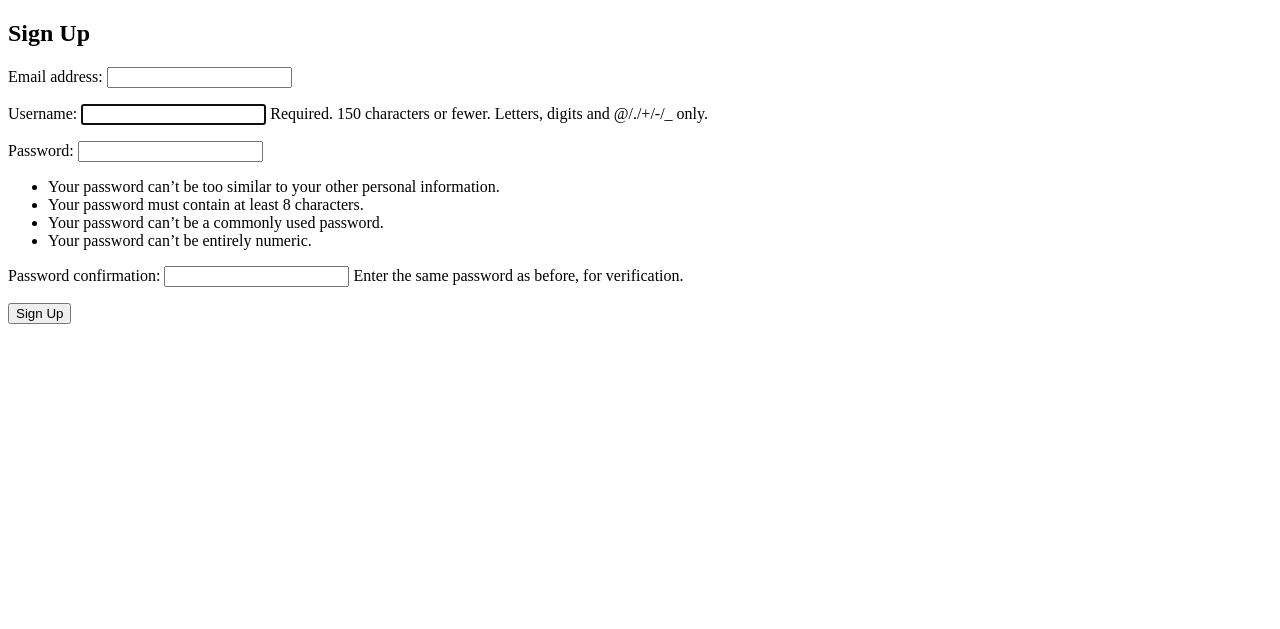
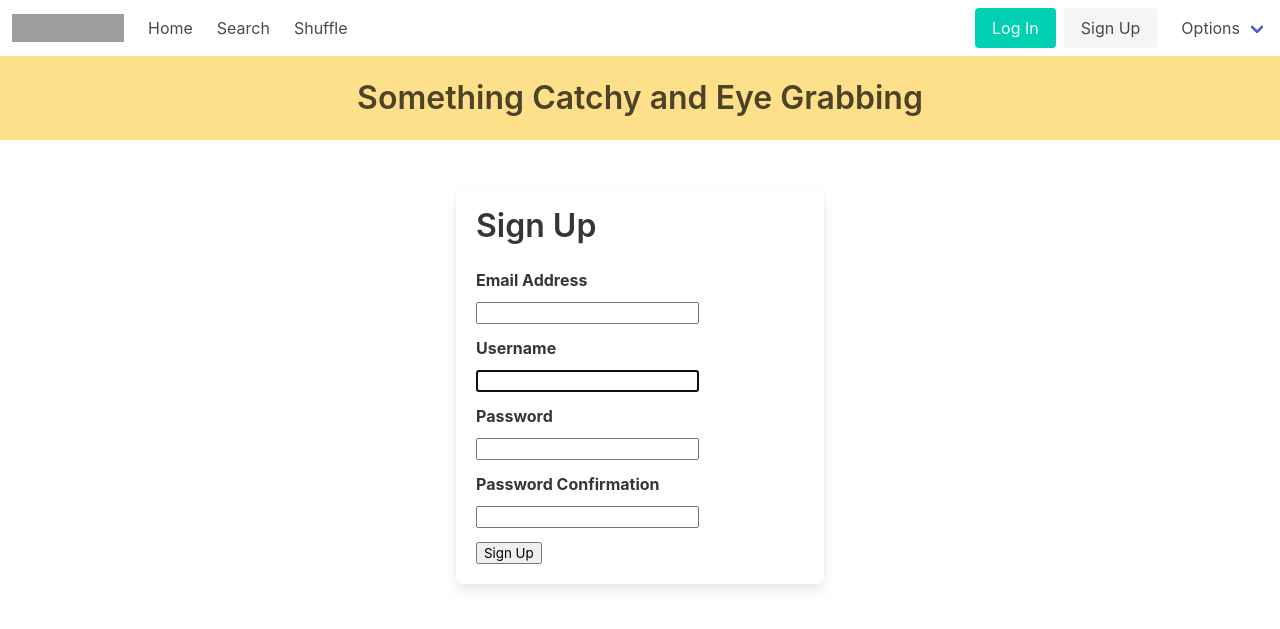
Before and after one commit to Lazaraaus/django-bookstore, a Django app: page /accounts/signup/ in a window 1280 px wide. Shown: the top 629 px of the page. Run offline with Django 3.2, Linux system fonts and the light colour scheme; grey boxes are pictures that could not be loaded.

Commit message:
Updated settings for staticfiles, Added Bulma stylings to user-auth flow, and About page + tests

```diff
--- a/pages/urls.py
+++ b/pages/urls.py
@@ -2,8 +2,9 @@
 
 # IMPORTS
 from django.urls import path
-from .views import HomePageView
+from .views import HomePageView, AboutPageView
 
 urlpatterns = [
     path('', HomePageView.as_view(), name='home'),
+    path('about/', AboutPageView.as_view(), name='about'),
 ]
--- a/pages/views.py
+++ b/pages/views.py
@@ -6,4 +6,7 @@ from django.views.generic import TemplateView
 class HomePageView(TemplateView):
     template_name = 'home.html'
 
+class AboutPageView(TemplateView):
+    template_name ='about.html'
+
 # Create your views here.
--- a/templates/_base.html
+++ b/templates/_base.html
@@ -1,16 +1,137 @@
 <!-- templates/_base.html -->
-<!Doctype html>
-<html>
-	<head>
-		<meta charset="utf-8">
-		<title>{% block title %} Django Bookstore {% endblock title %}</title>
-	</head>
+{% load static %}
+<!DOCTYPE html>
+<html lang="en">
+<head>
+	<meta charset="UTF-8">
+	<meta http-equiv="X-UA-Compatible" content="IE=edge">
+	<meta name="viewport" content="width=device-width, initial-scale=1.0">
+	<title>{% block title %} Django Bookstore {% endblock title %}</title>
+	<!-- CSS -->
+	<link rel="stylesheet" href="https://use.fontawesome.com/releases/v5.15.2/css/all.css" integrity="sha384-vSIIfh2YWi9wW0r9iZe7RJPrKwp6bG+s9QZMoITbCckVJqGCCRhc+ccxNcdpHuYu" crossorigin="anonymous">
+	<link rel="stylesheet" href="https://cdn.jsdelivr.net/npm/bulma@0.9.1/css/bulma.min.css">
+</head>
+<body>
+{% block nav %}
+{% if user.is_authenticated %}
+	<nav class="navbar" id="auth-nav" role="navigation" aria-label="main navigation">
+		<div class="navbar-brand">
+			<a href="#" class="navbar-item">
+				<img src="https://bulma.io/images/bulma-logo.png" width="112" height="28">
+			</a>
+			<a role="button" class="navbar-burger" aria-label="menu" aria-expandable="false" data-target="navbarBasicExample">
+				<span aria-hidden="true"></span>
+				<span aria-hidden="true"></span>
+				<span aria-hidden="true"></span>
+			</a>
+		</div>
+		<div class="navbar-menu" id="navbarBasicExample">
+			<div class="navbar-start">
+				<a href="{% url 'home' %}" class="navbar-item">
+					Home
+				</a>
+				<a href="#" class="navbar-item">
+					Search
+				</a>
+				<a href="#" class="navbar-item">
+					Lists
+				</a>
+				<a href="#" class="navbar-item">
+					Reccomended
+				</a>
+				<a href="#" class="navbar-item">
+					Shuffle
+				</a>
+			</div>
+		</div>
 
-	<body>
-		<div class="container">
-			{% block content %}
-			{% endblock content %}
+		<div class="navbar-end">
+			<div class="navbar-item">
+				<a href="{% url 'logout' %}" class="button is-primary">
+					Log Out
+				</a>
+			</div>
+			<div class="navbar-item has-dropdown is-hoverable">
+				<a class="navbar-link">
+					Options
+				</a>
+				<div class="navbar-dropdown">
+					<a href="{% url 'about' %}" class="navbar-item">
+						About
+					</a>
+					<a href="" class="navbar-item">
+						Contact
+					</a>
+					<hr class="navbar-divider">
+					<a href="" class="navbar-item">
+						Report an Issue
+					</a>
+				</div>
+			</div>
 		</div>
-	</body>
+	</nav>
+{% else %}
+	<nav class="navbar" id="nav" role="navigation" aria-label="main navigation">
+		<div class="navbar-brand">
+			<a href="#" class="navbar-item">
+				<img src="https://bulma.io/images/bulma-logo.png" width="112" height="28">
+			</a>
+			<a role="button" class="navbar-burger" aria-label="menu" aria-expandable="false" data-target="navbarBasicExample">
+				<span aria-hidden="true"></span>
+				<span aria-hidden="true"></span>
+				<span aria-hidden="true"></span>
+			</a>
+		</div>
+		<div class="navbar-menu" id="navbarBasicExample">
+			<div class="navbar-start">
+				<a href="{% url 'home' %}" class="navbar-item">
+					Home
+				</a>
+				<a href="#" class="navbar-item">
+					Search
+				</a>
+				<a href="#" class="navbar-item">
+					Shuffle
+				</a>
+			</div>
+		</div>
 
+		<div class="navbar-end">
+			<div class="navbar-item">
+				<div class="buttons">
+					<a href="{% url 'login' %}" class="button is-primary">
+						Log In
+					</a>
+					<a href="{%url 'signup' %}" class="button is-light">
+						Sign Up
+					</a>
+				</div>
+			</div>
+			<div class="navbar-item has-dropdown is-hoverable">
+				<a class="navbar-link">
+					Options
+				</a>
+				<div class="navbar-dropdown">
+					<a href="{% url 'about' %}" class="navbar-item">
+						About
+					</a>
+					<a href="" class="navbar-item">
+						Contact
+					</a>
+					<hr class="navbar-divider">
+					<a href="" class="navbar-item">
+						Report an Issue
+					</a>
+				</div>
+			</div>
+		</div>
+	</nav>
+{% endif %}
+{% endblock nav %}
+
+
+{% block content %}
+{% endblock content %}
+
+</body>
 </html>
--- a/templates/registration/signup.html
+++ b/templates/registration/signup.html
@@ -4,10 +4,55 @@
 {% block title %} Sign Up {% endblock title %}
 
 {% block content %}
-	<h2> Sign Up </h2>
-	<form method="post">
-		{% csrf_token %}
-		{{ form.as_p }}
-		<button type="submit">Sign Up</button>
-	</form>
+<section class="hero is-small is-warning">
+	<div class="hero-body">
+		<p class="title has-text-centered">
+			Something Catchy and Eye Grabbing
+		</p>
+	</div>
+</section>
+<div class="container mt-6">
+	<div class="columns is-centered">
+		<div class="column is-4">
+			<form class="box" method="post">{% csrf_token %}
+				<h1 class="title is-3">
+					Sign Up
+				</h1>
+				<div class="field">
+					<label class="label">
+						Email Address
+					</label>
+					<div class="control">
+						{{ form.email }}
+					</div>
+				</div>
+				<div class="field">
+					<label class="label">
+						Username
+					</label>
+					<div class="control">
+						{{ form.username }}
+					</div>
+				</div>
+				<div class="field">
+					<label class="label">
+						Password
+					</label>
+					<div class="control">
+						{{ form.password1 }}
+					</div>
+				</div>
+				<div class="field">
+					<label class="label">
+						Password Confirmation
+					</label>
+					<div class="control">
+						{{ form.password2 }}
+					</div>
+				</div>
+				<button type="submit">Sign Up</button>
+			</form>
+		</div>
+	</div>
+</div>
 {% endblock content %}
```
Also changed, not shown: config/settings.py (+7 -1 lines), pages/tests.py (+33 -2 lines), templates/about.html (added, +23 -0 lines), templates/home.html (+21 -10 lines), templates/registration/login.html (+36 -6 lines), static/css/base.css (added).
